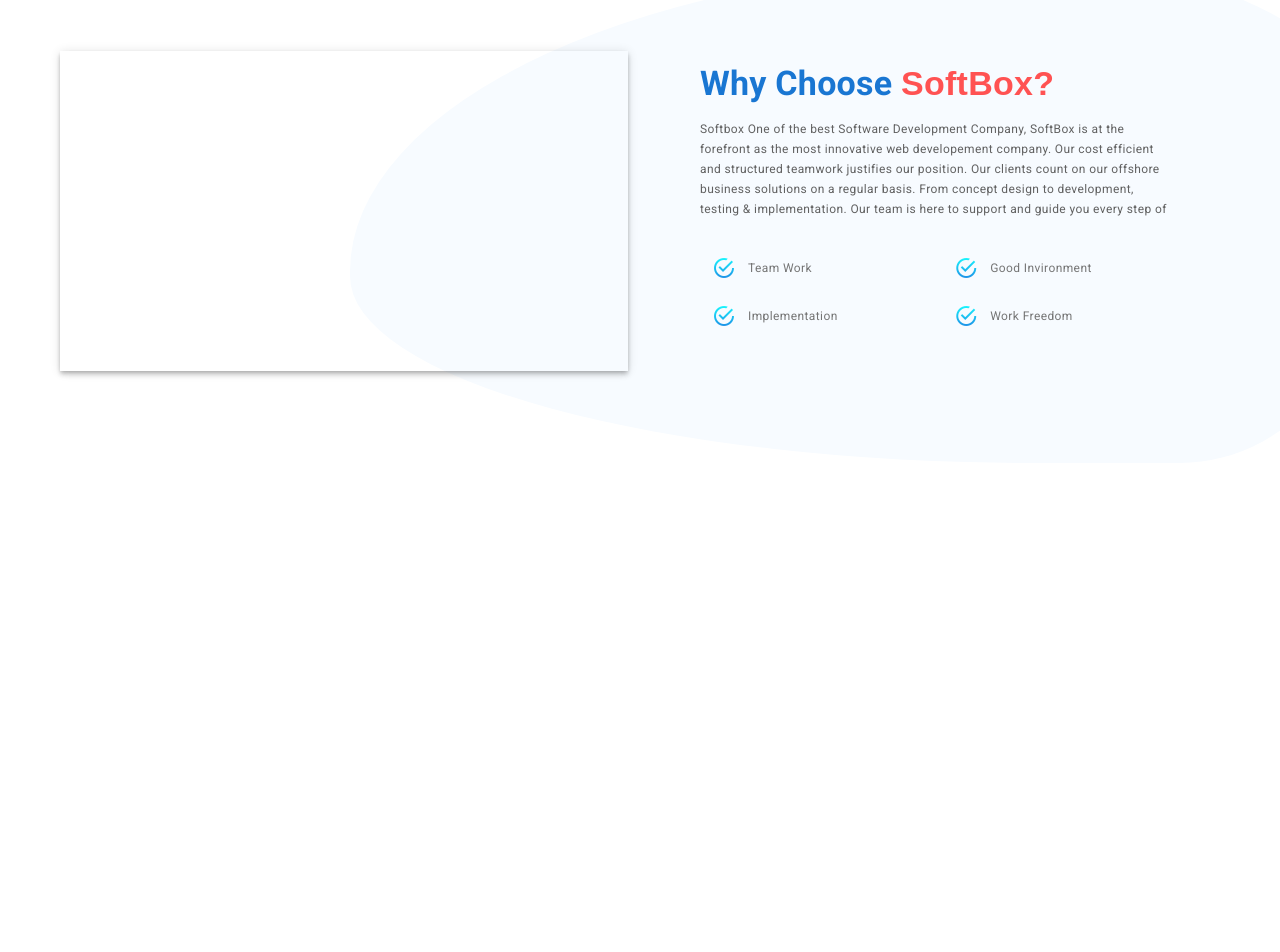
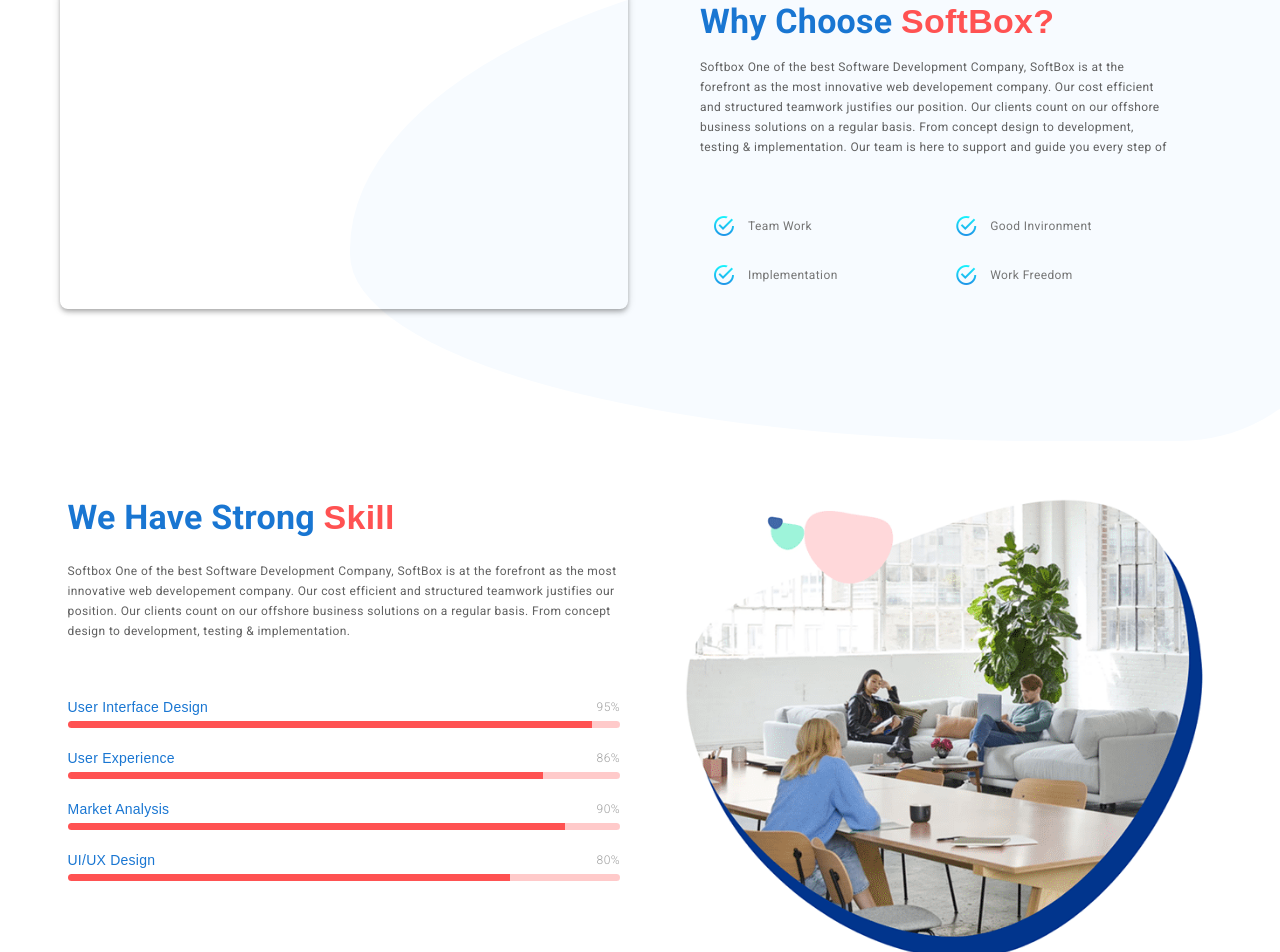
Before and after one commit to devYa9/vuejs, a Vue app: page / in a window 1280 px wide. Shown: the part 1277-2229 px from the top of the page. Before the commit the page ends 1748 px from the top, so only its background shows below. Built offline with nearby package versions, Linux system fonts and the light colour scheme.

Commit message:
Added skills section

```diff
--- a/src/components/home/Card.vue
+++ b/src/components/home/Card.vue
@@ -15,7 +15,7 @@
           <v-badge dot bordered color="error"></v-badge>
         </div>
       </div>
-      <div class="text-h6 font-weight-bold mt-5 blue--text text--darken-2">
+      <div class="text-h6 mt-5 blue--text text--darken-2">
         {{ title }}
       </div>
       <div class="description">
--- a/src/components/home/FirstSection.vue
+++ b/src/components/home/FirstSection.vue
@@ -30,7 +30,7 @@
         </div>
         <div>
           <p class="subtitle-2 grey--text text--darken-1 mt-5">
-            There are many variations of passages of Lorem ipsum available.
+            There are many variations of passages of Lorem available.
             <br />
             but the majority have suffered alteration.
           </p>
--- /dev/null
+++ b/src/components/home/OurSkills.vue
@@ -0,0 +1,117 @@
+<template>
+  <div class="why mt-md-15 mt-3 py-md-10">
+    <v-row class="image-cn">
+      <v-col order="2" order-md="2" class="py-10" md="6" cols="12">
+        <v-img class="" width="100%" src="@/assets/image-3.png"></v-img>
+      </v-col>
+      <v-col
+        order="1"
+        order-md="1"
+        class="col-why px-md-5 px-4"
+        md="6"
+        cols="12"
+      >
+        <title-description
+          title="We Have Strong "
+          coloredWord="Skill"
+          align="center text-md-start"
+          size="caption text-sm-center mt-6"
+          description="Softbox One of the best Software Development Company, SoftBox is at the forefront as the most innovative web developement company. Our cost efficient and structured teamwork justifies our position. Our clients count on our offshore business solutions on a regular basis. From concept design to development, testing & implementation. "
+        />
+        <div
+          class="grey--text text--darken-1 pb-5"
+          v-for="skill in skills"
+          :key="skill.name"
+        >
+          <div
+            class="
+              body-2
+              blue--text
+              d-flex
+              justify-space-between
+              text--darken-2
+              font-weight-medium
+              pb-1
+            "
+          >
+            <div>{{ skill.name }}</div>
+            <div class="grey--text font-weight-light caption">
+              {{ skill.progress }}%
+            </div>
+          </div>
+          <v-progress-linear
+            class="ma-0 pa-0"
+            color="error"
+            rounded
+            height="7"
+            :value="skill.progress"
+          >
+          </v-progress-linear>
+        </div>
+      </v-col>
+    </v-row>
+  </div>
+</template>
+
+<script>
+import TitleDescription from "./TitleDescription.vue";
+export default {
+  components: { TitleDescription },
+  data() {
+    return {
+      skills: [
+        { name: "User Interface Design", progress: 95 },
+        { name: "User Experience", progress: 86 },
+        { name: "Market Analysis", progress: 90 },
+        { name: "UI/UX Design", progress: 80 },
+      ],
+    };
+  },
+  computed: {
+    overflow() {
+      switch (this.$vuetify.breakpoint.name) {
+        case "xs":
+          return "hidden";
+        case "sm":
+          return "hidden";
+        case "md":
+          return "visible";
+      }
+    },
+  },
+};
+</script>
+
+<style scoped>
+.v-icon {
+  background: linear-gradient(to top, #1e88e5 0%, #18ffff 100%);
+  -webkit-background-clip: text;
+  -webkit-text-fill-color: transparent;
+}
+
+.why {
+  position: relative;
+}
+
+.image-cn {
+  overflow: hidden;
+}
+
+.col-why {
+  min-height: 300px;
+  position: relative;
+  z-index: 1;
+}
+
+.blob-sheet {
+  height: 500px;
+  width: 90%;
+  background-color: #f7fbff;
+  position: absolute;
+  right: -15%;
+  top: 0;
+  border-radius: 69% 35% 22% 70% / 66% 47% 60% 40%;
+  transform: rotate(-0deg);
+  z-index: 0;
+}
+</style>
--- a/src/components/home/TitleDescription.vue
+++ b/src/components/home/TitleDescription.vue
@@ -8,7 +8,7 @@
     >
       {{ title }} <span class="error--text">{{ coloredWord }}</span>
     </div>
-    <p :class="'p mt-4 grey--text text--darken-2 text-' + align + ' ' + size">
+    <p :class="' mt-4 grey--text text--darken-2 text-' + align + ' ' + size">
       {{ description }}
     </p>
   </div>
--- a/src/components/home/WhySection.vue
+++ b/src/components/home/WhySection.vue
@@ -1,10 +1,10 @@
 <template>
-  <div class="why mt-sm-15 mt-10 py-sm-15">
+  <div class="why mt-sm-15 mt-10 py-sm-5">
     <div class="blob-sheet hidden-sm-and-down"></div>
     <v-row class="image-cn">
       <v-col order="2" order-md="1" class="py-10" md="6" cols="12">
         <v-img
-          class="elevation-4 rounded-md"
+          class="elevation-4 rounded-lg"
           :aspect-ratio="16 / 9"
           src="@/assets/team.jpg"
         ></v-img>
@@ -23,26 +23,34 @@
           size="caption text-justify text-sm-center"
           description="Softbox One of the best Software Development Company, SoftBox is at the forefront as the most innovative web developement company. Our cost efficient and structured teamwork justifies our position. Our clients count on our offshore business solutions on a regular basis. From concept design to development, testing & implementation. Our team is here to support and guide you every step of"
         />
-        <v-row
-          class="ml-sm-8 ml-md-0 mt-sm-n8 mt-n10 grey--text text--darken-1"
+        <div>
+          <v-row class="ml-sm-8 ml-md-0 grey--text text--darken-1">
+            <v-col cols="6" class="step">
+              <v-icon color="success"
+                >mdi-checkbox-marked-circle-outline</v-icon
               >
-          <v-col cols="6" class="step">
-            <v-icon color="success">mdi-checkbox-marked-circle-outline</v-icon>
               <span class="caption ml-3">Team Work</span>
             </v-col>
             <v-col cols="6" class="step">
-            <v-icon color="success">mdi-checkbox-marked-circle-outline</v-icon>
+              <v-icon color="success"
+                >mdi-checkbox-marked-circle-outline</v-icon
+              >
               <span class="caption ml-3">Good Invironment</span>
             </v-col>
-          <v-col cols="6" class="step mt-lg-n15">
-            <v-icon color="success">mdi-checkbox-marked-circle-outline</v-icon>
+            <v-col cols="6" class="step">
+              <v-icon color="success"
+                >mdi-checkbox-marked-circle-outline</v-icon
+              >
               <span class="caption ml-3">Implementation</span>
             </v-col>
-          <v-col cols="6" class="step mt-lg-n15">
-            <v-icon color="success">mdi-checkbox-marked-circle-outline</v-icon>
+            <v-col cols="6" class="step">
+              <v-icon color="success"
+                >mdi-checkbox-marked-circle-outline</v-icon
+              >
               <span class="caption ml-3">Work Freedom</span>
             </v-col>
           </v-row>
+        </div>
       </v-col>
     </v-row>
   </div>
@@ -86,7 +94,6 @@
   min-height: 300px;
   display: flex;
   flex-direction: column;
-  justify-content: center;
   position: relative;
   z-index: 1;
 }
--- a/src/views/HomeView.vue
+++ b/src/views/HomeView.vue
@@ -14,6 +14,8 @@
     <CardsContainer :cards="cards" />
 
     <WhySection />
+
+    <OurSkills />
   </v-container>
 </template>
 
@@ -22,9 +24,16 @@
 import TitleDescription from "@/components/home/TitleDescription.vue";
 import CardsContainer from "@/components/home/CardsContainer.vue";
 import WhySection from "@/components/home/WhySection.vue";
+import OurSkills from "@/components/home/OurSkills.vue";
 
 export default {
-  components: { FirstSection, TitleDescription, CardsContainer, WhySection },
+  components: {
+    FirstSection,
+    TitleDescription,
+    CardsContainer,
+    WhySection,
+    OurSkills,
+  },
   data() {
     return {
       cards: [
```
Also changed, not shown: src/assets/image-3.png (added). Lines whose indentation alone changed are shown as unchanged.
